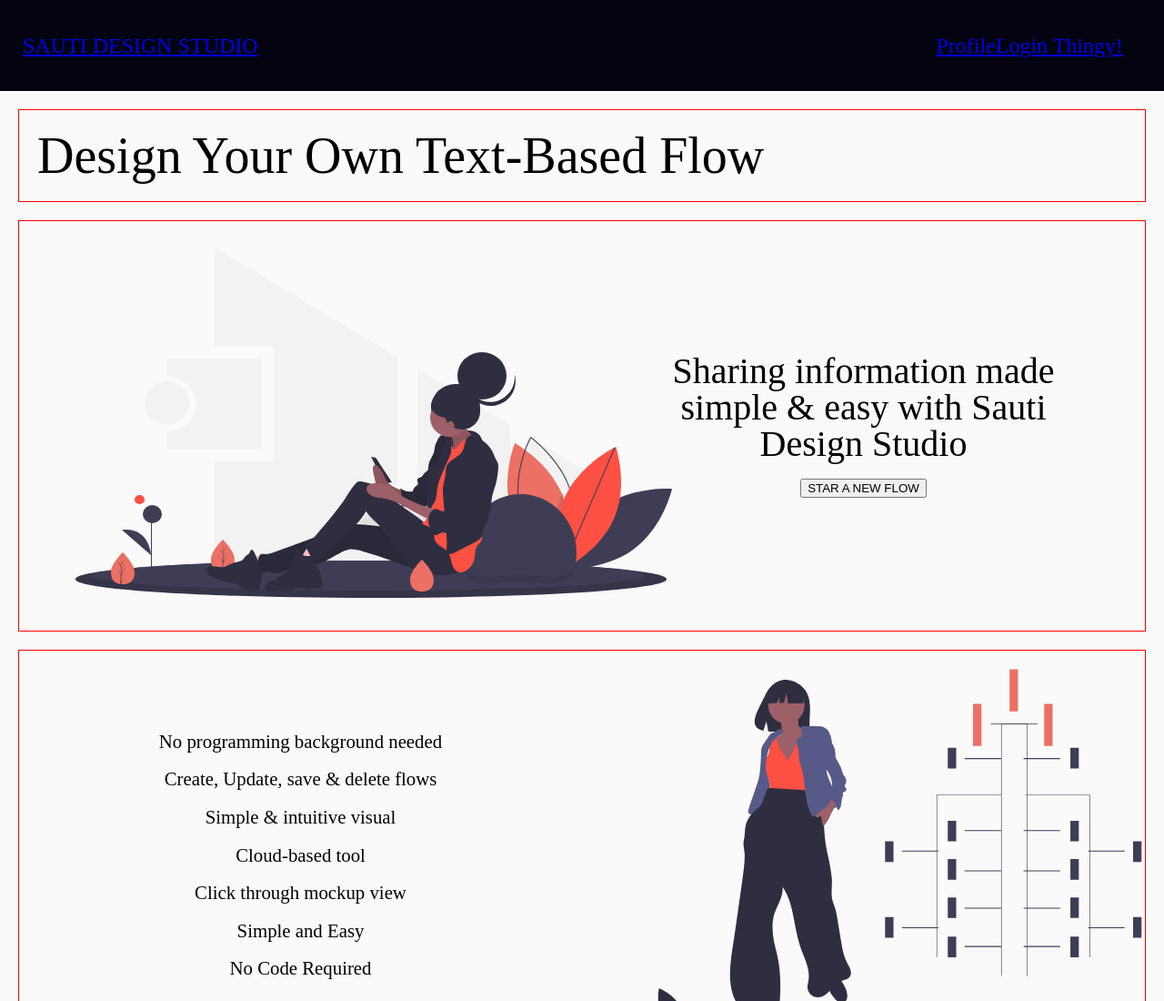
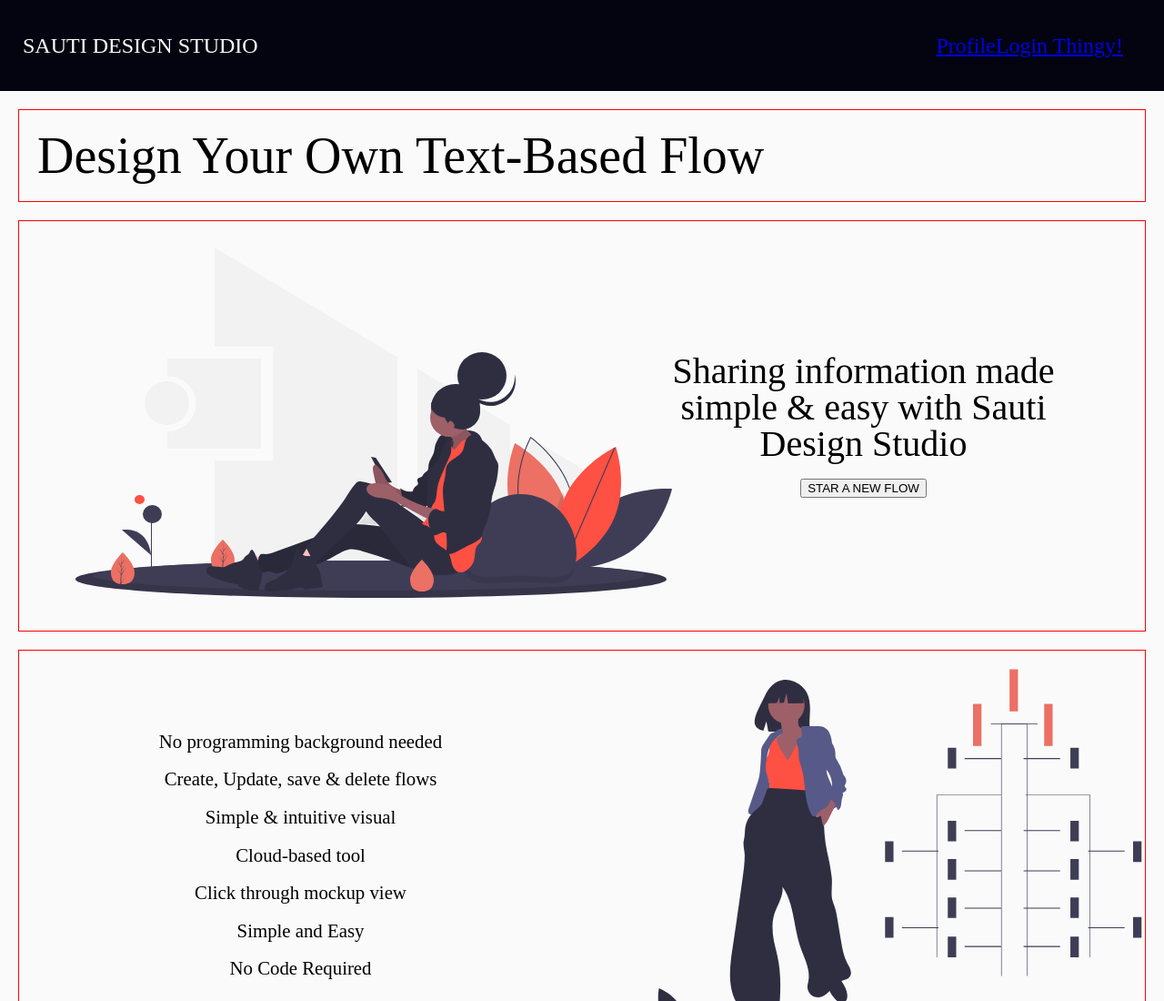
Before and after one commit to labs13-sauti-studio/sauti-studio-FE-v2, a React app: page / in a window 1280 px wide. Shown: the top 1100 px of the page at 91% size. Built offline with nearby package versions, Linux system fonts and the light colour scheme.

Commit message:
fixed typo, and updated component list

```diff
--- a/src/App.js
+++ b/src/App.js
@@ -2,8 +2,8 @@
 import { Route } from "react-router-dom"
 
 import Home from "./pages/home.js"
-import Navbar from "./components/Navbar"
-import Footer from "./components/Footer"
+import Navbar from "./components/navbar"
+import Footer from "./components/footer"
 import Login from "./pages/login"
 import Profile from "./pages/profile"
 
--- a/src/components/navbar.js
+++ b/src/components/navbar.js
@@ -6,7 +6,7 @@
   return (
     <div className="AppHead">
       <div className="header1">
-        <h2 classname="header-title"><Link to="/">SAUTI DESIGN STUDIO</Link></h2>
+        <h2 className="header-title"><Link to="/">SAUTI DESIGN STUDIO</Link></h2>
       </div>
       <div className="header2">
         <ProfileLoginOut />
```
Also changed, not shown: src/App.test.js (+3 -3 lines).
